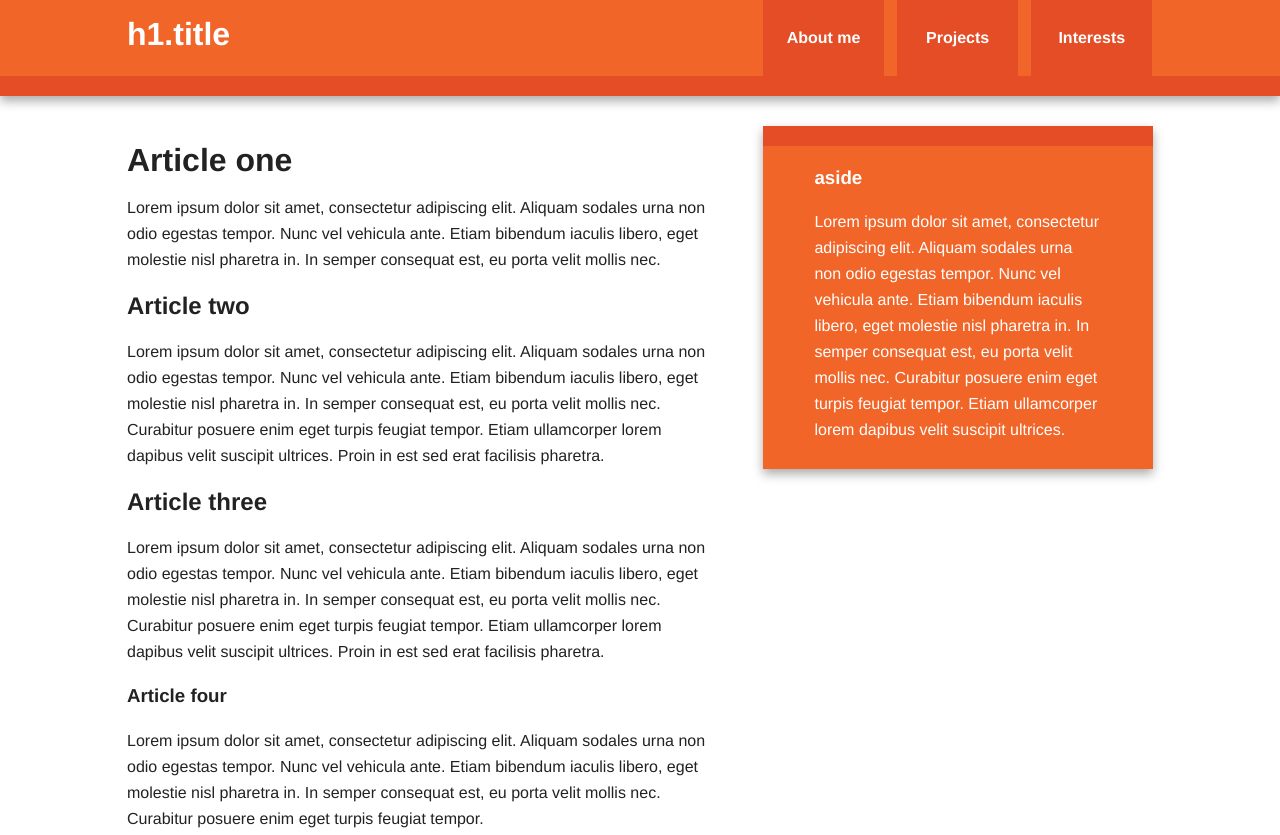
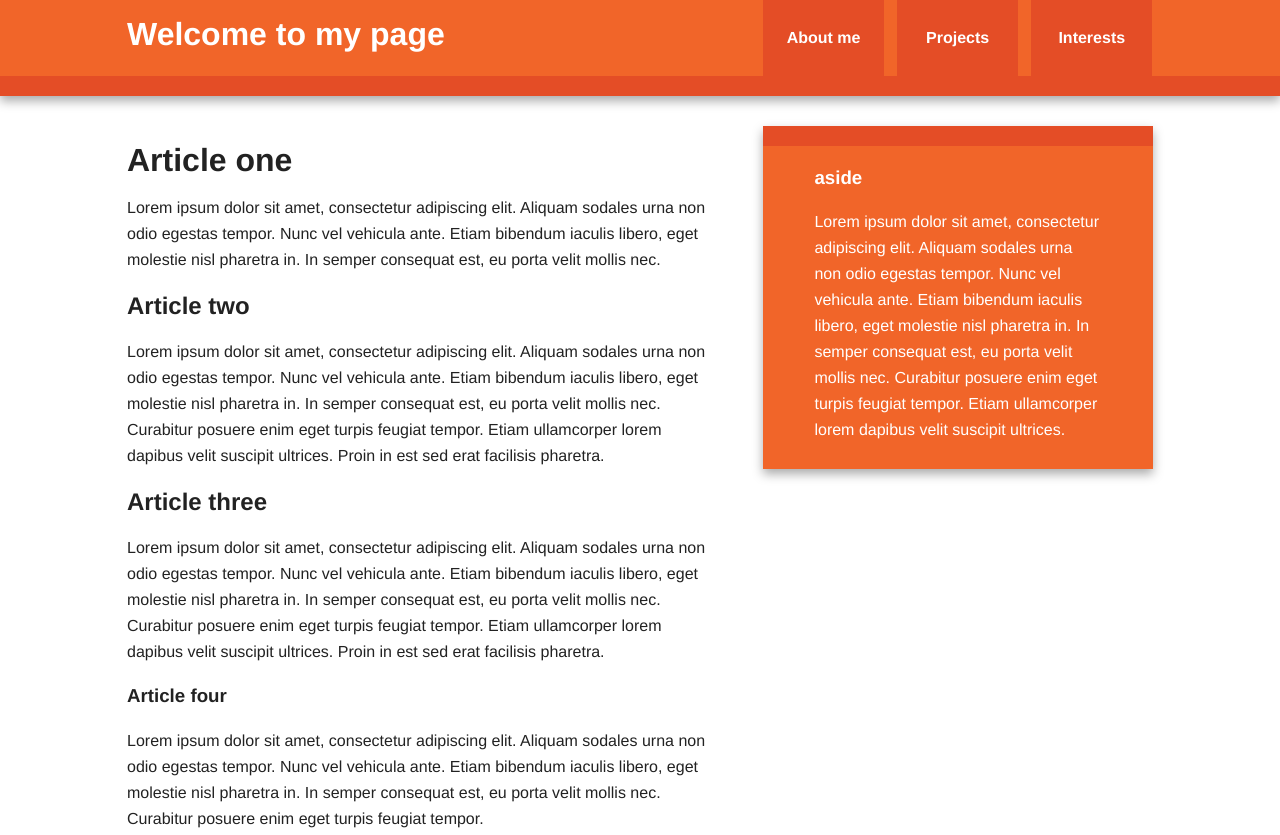
Before and after one commit to pranav412/UPDATED-website, a plain HTML site: page index.html in a window 1280 px wide. Shown: the top 835 px of the page. Drawn offline with nearby package versions, Linux system fonts and the light colour scheme.

Commit message:
website title updated

```diff
--- a/index.html
+++ b/index.html
@@ -23,7 +23,7 @@
 
         <div class="header-container">
             <header class="wrapper clearfix">
-                <h1 class="title">h1.title</h1>
+                <h1 class="title">Welcome to my page</h1>
                 <nav>
                     <ul>
                         <li><a href="#">About me</a></li>
```
